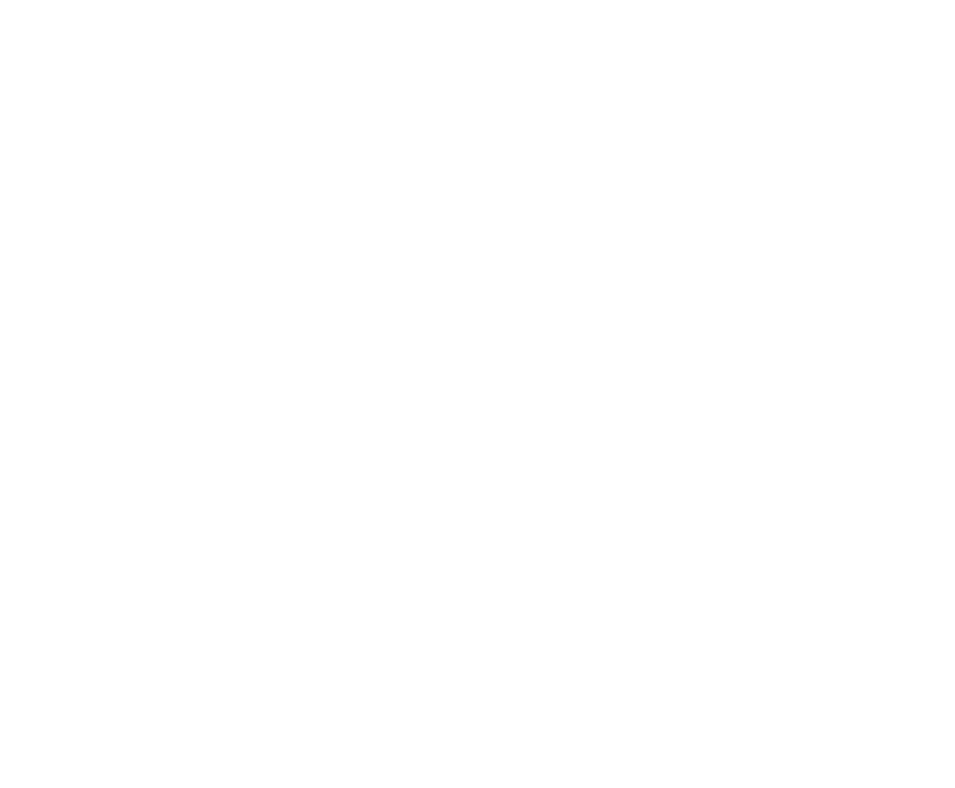
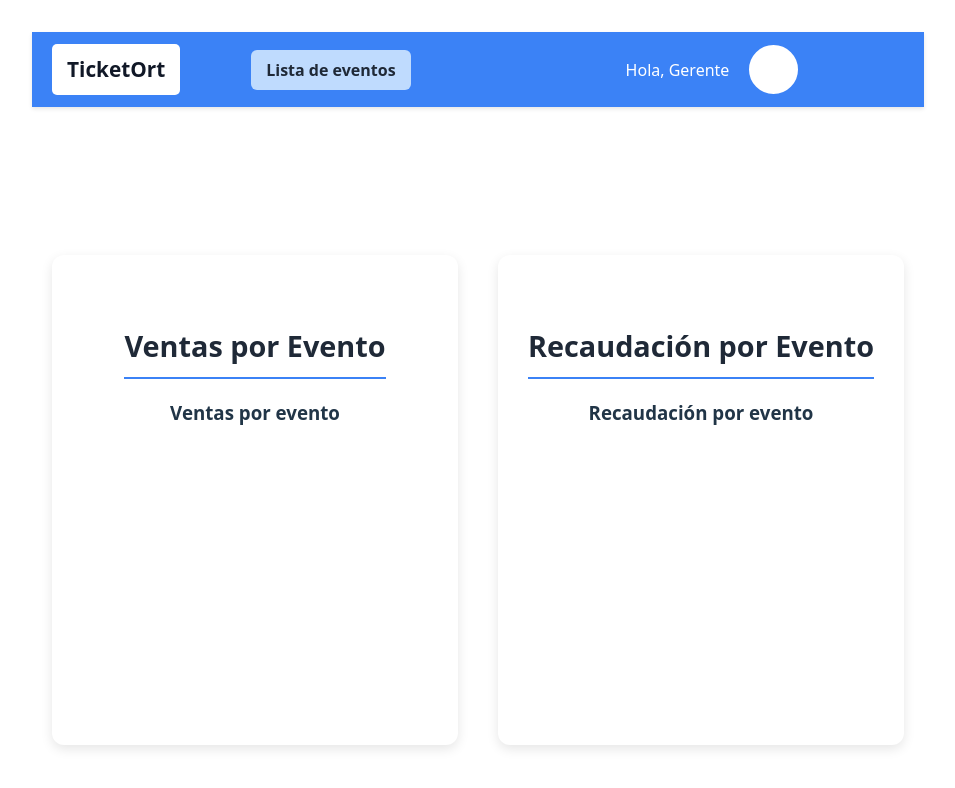
Before and after one commit to BrunoPav/TrabajoFinal-Grupo-3, a Vue app: page /gerente in a window 1280 px wide. Before the commit this address had no page. Shown: the top 788 px of the page, without its empty margins (162-1117 px from the left). Built offline with nearby package versions, Linux system fonts and the light colour scheme.

Commit message:
vista gerente

```diff
--- a/package.json
+++ b/package.json
@@ -9,8 +9,10 @@
     "preview": "vite preview"
   },
   "dependencies": {
+    "chart.js": "^4.5.1",
     "pinia": "^3.0.3",
     "vue": "^3.5.22",
+    "vue-chartjs": "^5.3.2",
     "vue-router": "^4.5.1"
   },
   "devDependencies": {
--- /dev/null
+++ b/src/components/RecaudacionPorEventoChart.vue
@@ -0,0 +1,16 @@
+<template>
+  <div>
+    <h3>Recaudación por evento</h3>
+    <!-- Aquí irá el gráfico de recaudación -->
+  </div>
+</template>
+
+<script setup>
+// Aquí luego agregarás la lógica y datos del gráfico
+</script>
+
+<style scoped>
+h3 {
+  margin-bottom: 16px;
+}
+</style>
--- /dev/null
+++ b/src/components/VentasPorEventoChart.vue
@@ -0,0 +1,16 @@
+<template>
+  <div>
+    <h3>Ventas por evento</h3>
+    <!-- Aquí irá el gráfico de ventas -->
+  </div>
+</template>
+
+<script setup>
+// Aquí luego agregarás la lógica y datos del gráfico
+</script>
+
+<style scoped>
+h3 {
+  margin-bottom: 16px;
+}
+</style>
--- /dev/null
+++ b/src/stores/ventaStore.js
@@ -0,0 +1,26 @@
+import { defineStore } from 'pinia'
+import { ref } from 'vue'
+
+export const useVentaStore = defineStore('ventaStore', () => {
+	// Array reactivo de ventas
+	// cada venta: { id, eventoId, cantidad, monto, fecha }
+	const ventas = ref([])
+
+	const registrarVenta = (venta) => {
+		venta.id = ventas.value.length + 1
+		venta.fecha = venta.fecha || new Date().toISOString()
+		ventas.value.push({ ...venta })
+	}
+
+	const ventasPorEvento = (eventoId) => ventas.value.filter(v => v.eventoId === eventoId)
+
+	const totalEntradasPorEvento = (eventoId) => {
+		return ventasPorEvento(eventoId).reduce((s, v) => s + (Number(v.cantidad) || 0), 0)
+	}
+
+	const totalRecaudacionPorEvento = (eventoId) => {
+		return ventasPorEvento(eventoId).reduce((s, v) => s + (Number(v.monto) || 0), 0)
+	}
+
+	return { ventas, registrarVenta, ventasPorEvento, totalEntradasPorEvento, totalRecaudacionPorEvento }
+})
--- a/src/views/CompraView.vue
+++ b/src/views/CompraView.vue
@@ -77,6 +77,7 @@
 import { computed, ref } from 'vue'
 import { useRoute, useRouter } from 'vue-router'
 import { useEventoStore } from '../stores/eventoStore'
+import { useVentaStore } from '../stores/ventaStore'
 
 const route = useRoute()
 const router = useRouter()
@@ -101,7 +102,14 @@
     alert('Seleccioná al menos 1 entrada')
     return
   }
-  alert(`Compraste ${cantidad.value} entrada(s) para ${evento.value.nombre} por $${(cantidad.value * precio.value).toLocaleString('es-AR')}`)
+  const montoTotal = cantidad.value * precio.value
+  // registrar la venta en el store de ventas
+  const ventaStore = useVentaStore()
+  ventaStore.registrarVenta({ eventoId: evento.value.id, cantidad: cantidad.value, monto: montoTotal })
+
+  alert(`Compraste ${cantidad.value} entrada(s) para ${evento.value.nombre} por $${montoTotal.toLocaleString('es-AR')}`)
+  // reset cantidad
+  cantidad.value = 0
 }
 </script>
 
--- /dev/null
+++ b/src/views/Gerente.vue
@@ -0,0 +1,195 @@
+
+
+
+<template>
+  <div class="Gerente">
+    <nav class="app-header">
+      <div class="nav-container">
+        <div class="nav-left">
+          <router-link to="/" class="logo">TicketOrt</router-link>
+        </div>
+        <div class="nav-center">
+          <router-link to="/eventos" class="btn-nav">Lista de eventos</router-link>
+        </div>
+        <div class="perfil">
+          <span>Hola, Gerente</span>
+          <div class="avatar"></div>
+        </div>
+      </div>
+    </nav>
+
+
+<div class="contenedor">
+  <h2 class="titulo-panel">Dashboard de Ventas y Recaudación</h2>
+</div>
+
+
+    <!-- Dashboards con títulos -->
+    <div class="dashboard-container">
+      <div class="dashboard-item">
+        <h3 class="dashboard-titulo">Ventas por Evento</h3>
+        <VentasPorEventoChart :eventos="eventoStore.eventos" />
+      </div>
+      <div class="dashboard-item">
+        <h3 class="dashboard-titulo">Recaudación por Evento</h3>
+        <RecaudacionPorEventoChart :eventos="eventoStore.eventos" />
+      </div>
+    </div>
+  </div>
+</template>
+
+<script setup>
+import VentasPorEventoChart from '../components/VentasPorEventoChart.vue'
+import RecaudacionPorEventoChart from '../components/RecaudacionPorEventoChart.vue'
+import { useEventoStore } from '../stores/eventoStore'
+const eventoStore = useEventoStore()
+// Puedes agregar tu lógica aquí
+</script>
+
+<style scoped>
+body {
+  font-family: "Segoe UI", Arial, sans-serif;
+  background-color: #f7f7f7;
+  margin: 0;
+  padding: 0;
+}
+
+
+.app-header {
+  background-color: #3b82f6;
+  color: white;
+  padding: 0.75rem 0;
+  box-shadow: 0 2px 4px rgba(0, 0, 0, 0.1);
+  margin-bottom: 30px;
+  width: 100%;
+  max-width: 1200px;
+  margin-left: auto;
+  margin-right: auto;
+}
+
+
+
+
+.nav-container {
+  width: 100%;
+  max-width: 1200px;
+  margin: 0 auto;
+  display: grid;
+  grid-template-columns: 1fr auto 1fr;
+  align-items: center;
+  gap: 2rem;
+  padding: 0 20px;
+  box-sizing: border-box;
+}
+
+
+
+.nav-left {
+  display: flex;
+  align-items: center;
+}
+
+.logo {
+  background-color: white;
+  color: #111827;
+  padding: 10px 15px;
+  border-radius: 5px;
+  font-size: 1.3rem;
+  font-weight: bold;
+  cursor: pointer;
+}
+
+.nav-center {
+  display: flex;
+  justify-content: flex-start;
+  gap: 1rem;
+  margin-left: -6cm;
+  justify-content: left;
+}
+
+.btn-nav {
+  background: #bfdbfe;
+  color: #1f2937;
+  text-decoration: none;
+  padding: 8px 15px;
+  border-radius: 6px;
+  font-weight: 600;
+  transition: background-color 0.2s;
+}
+
+.btn-nav:hover {
+  background: #93c5fd;
+}
+
+.perfil {
+  display: flex;
+  align-items: center;
+  gap: 10px;
+  justify-content: center;
+  width: 100%;
+}
+
+.perfil span {
+  color: white;
+  font-weight: 500;
+  padding: 5px 10px;
+}
+
+.perfil .avatar {
+  width: 45px;
+  height: 45px;
+  border-radius: 50%;
+  background-color: white;
+  border: 2px solid white;
+}
+
+
+.dashboard-container {
+  display: grid;
+  grid-template-columns: repeat(2, 1fr);
+  gap: 40px;
+  padding: 40px 20px;
+  width: 100%;
+  max-width: 1200px;
+  margin: 0 auto;
+  box-sizing: border-box;
+}
+
+
+
+
+.dashboard-item {
+  background-color: #ffffff;
+  padding: 40px 30px; /* 40px arriba y abajo, 30px a los lados */
+  border-radius: 12px;
+  box-shadow: 0 4px 12px rgba(0, 0, 0, 0.1);
+  min-height: 410px; /* altura mínima aumentada en 10px */
+
+}
+
+
+
+.dashboard-titulo {
+  font-size: 1.8rem;
+  font-weight: bold;
+  color: #1f2937;
+  margin-bottom: 20px;
+  text-align: center;
+  border-bottom: 2px solid #3b82f6;
+  padding-bottom: 10px;
+  width: fit-content;
+  margin-left: auto;
+  margin-right: auto;
+}
+
+
+.titulo-panel {
+  font-size: 2rem;
+  font-weight: bold;
+  color: #ffffff;
+  text-align: center;
+  margin-top: 20px;
+  margin-bottom: 30px;
+}
+
+</style>
--- /dev/null
+++ b/src/views/ListaEventos.vue
@@ -0,0 +1,10 @@
+<template>
+  <div>
+    <h2>Lista de eventos</h2>
+    <!-- Aquí se mostrarán los eventos -->
+  </div>
+</template>
+
+<script setup>
+// Aquí luego agregarás la lógica para mostrar los eventos
+</script>
```
Also changed, not shown: src/router.js (+5 -2 lines), 1 other file (tests, documents, lock files or other folders).
